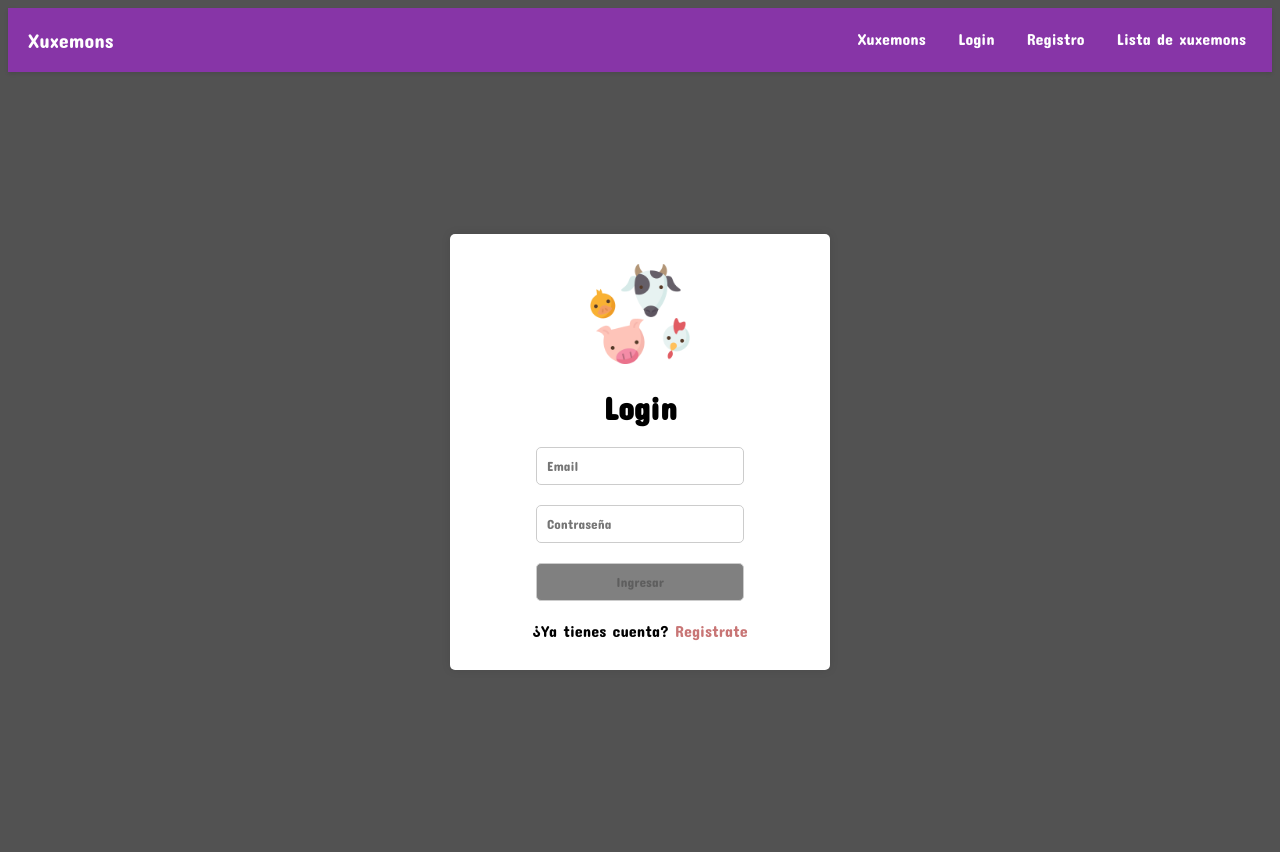
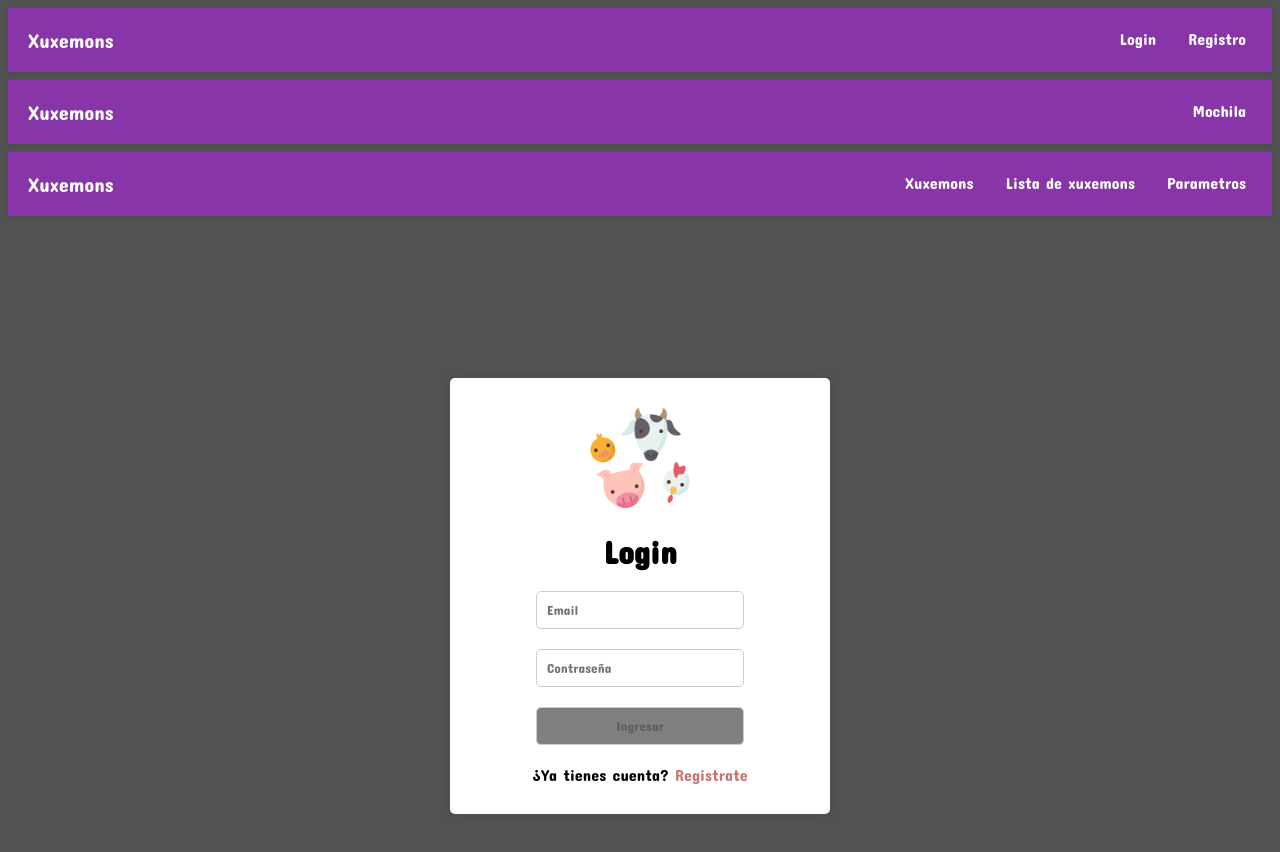
Before and after one commit to aiuoki/xuxemons, an Angular app in the folder xuxemons angular/: page /login in a window 1280 px wide. Shown: the top 852 px of the page. Before the commit the page ends 824 px from the top, so only its background shows below. Built offline with nearby package versions, Linux system fonts and the light colour scheme.

Commit message:
Revert "descambios"
This reverts commit 7c31327cc2aba5945949aa69db2445513de2a16a.

```diff
--- a/xuxemons angular/src/app/app.component.html
+++ b/xuxemons angular/src/app/app.component.html
@@ -1,10 +1,24 @@
+<nav>
+    <a href="">Xuxemons</a>
+    <div class="botones">
+        <button routerLink="login">Login</button>
+        <button routerLink="register">Registro</button>
+    </div>
+</nav>
+
+<nav>
+    <a href="">Xuxemons</a>
+    <div class="botones">
+        <button routerLink="parametros">Mochila</button>
+    </div>
+</nav>
+
 <nav>
     <a href="">Xuxemons</a>
     <div class="botones">
         <button routerLink="mostrar-xuxemons">Xuxemons</button>
-        <button routerLink="login">Login</button>
-        <button routerLink="register">Registro</button>
         <button routerLink="xuxemons">Lista de xuxemons</button>
+        <button routerLink="parametros">Parametros</button>
     </div>
 </nav>
 
--- a/xuxemons angular/src/app/app.component.ts
+++ b/xuxemons angular/src/app/app.component.ts
@@ -9,9 +9,6 @@ import { XuxemonService } from './services/xuxemon.service';
 export class AppComponent {
   constructor(private xuxemonService: XuxemonService) { }
 
-auth = false;
-
-
   xuxemonAleatorio() {
     this.xuxemonService.xuxemonAleatorio().subscribe();
   }
```
